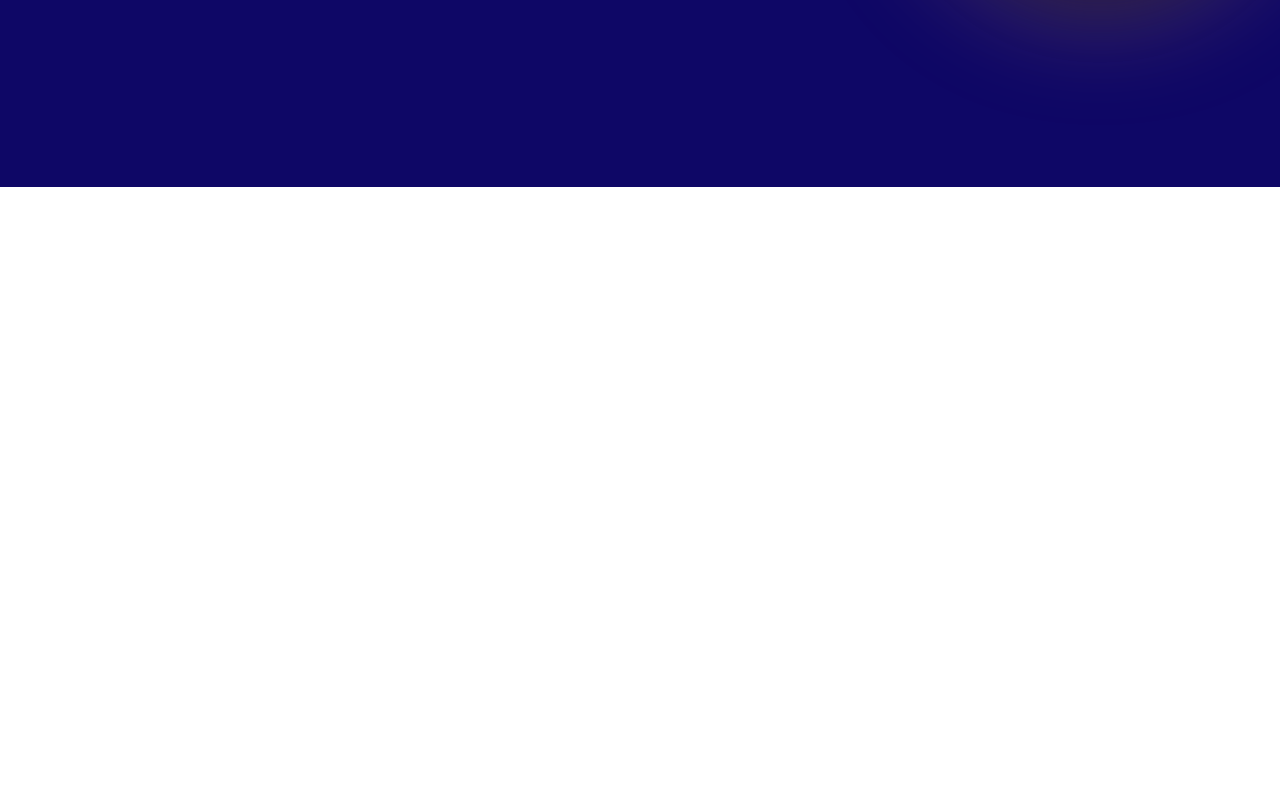
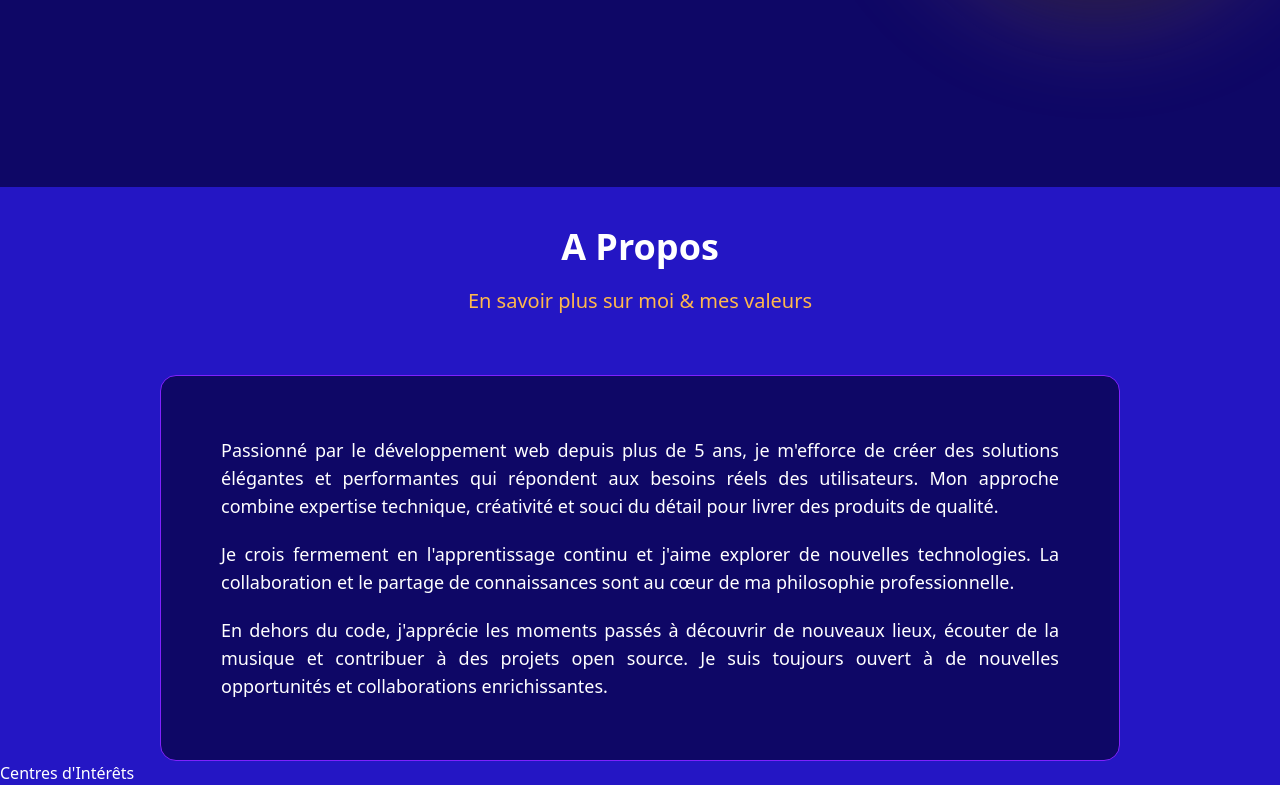
Before and after one commit to NathanVienne/curriculum_vitae, a React (Vite) app: page / in a window 1280 px wide. Shown: the part 613-1398 px from the top of the page. Before the commit the page ends 800 px from the top, so only its background shows below. Built offline with nearby package versions, Linux system fonts and the light colour scheme.

Commit message:
About part 1

```diff
--- a/src/App.jsx
+++ b/src/App.jsx
@@ -1,11 +1,13 @@
 import Navigation from "./components/nav/nav"
 import Hero from "./components/hero"
+import About from "./components/about"
 function App() {
 
   return (
     <>
-      <Navigation/>
-      <Hero/>
+      <Navigation />
+      <Hero />
+      <About />
     </>
   )
 }
--- /dev/null
+++ b/src/components/about.jsx
@@ -0,0 +1,24 @@
+export default function About() {
+    return (
+        <section className="bg-neutral text-white">
+            <div className="text-center">
+                <h2 className="pt-10 pb-5 text-4xl font-bold">A Propos</h2>
+                <p className="text-xl pb-15 text-accent">En savoir plus sur moi & mes valeurs</p>
+            </div>
+            <div className="p-15 bg-primary mx-40 rounded-2xl border border-info space-y-5 text-justify text-lg">
+                <p>Passionné par le développement web depuis plus de 5 ans, je m'efforce de créer des solutions élégantes et performantes qui répondent aux besoins réels des utilisateurs.
+                    Mon approche combine expertise technique, créativité et souci du détail pour livrer des produits de qualité.</p>
+                    <p>Je crois fermement en l'apprentissage continu et j'aime explorer de nouvelles technologies.
+                    La collaboration et le partage de connaissances sont au cœur de ma philosophie professionnelle.</p>
+                    <p>En dehors du code, j'apprécie les moments passés à découvrir de nouveaux lieux, écouter de la musique et contribuer à des projets open source.
+                    Je suis toujours ouvert à de nouvelles opportunités et collaborations enrichissantes.</p>
+            </div>
+            <div>
+                <h3>Centres d'Intérêts</h3>
+                <div>
+
+                </div>
+            </div>
+        </section>
+    )
+}
--- /dev/null
+++ b/src/components/experience.jsx
@@ -0,0 +1,7 @@
+export default function Experience() {
+    return (
+        <section>
+
+        </section>
+    )
+}
```
